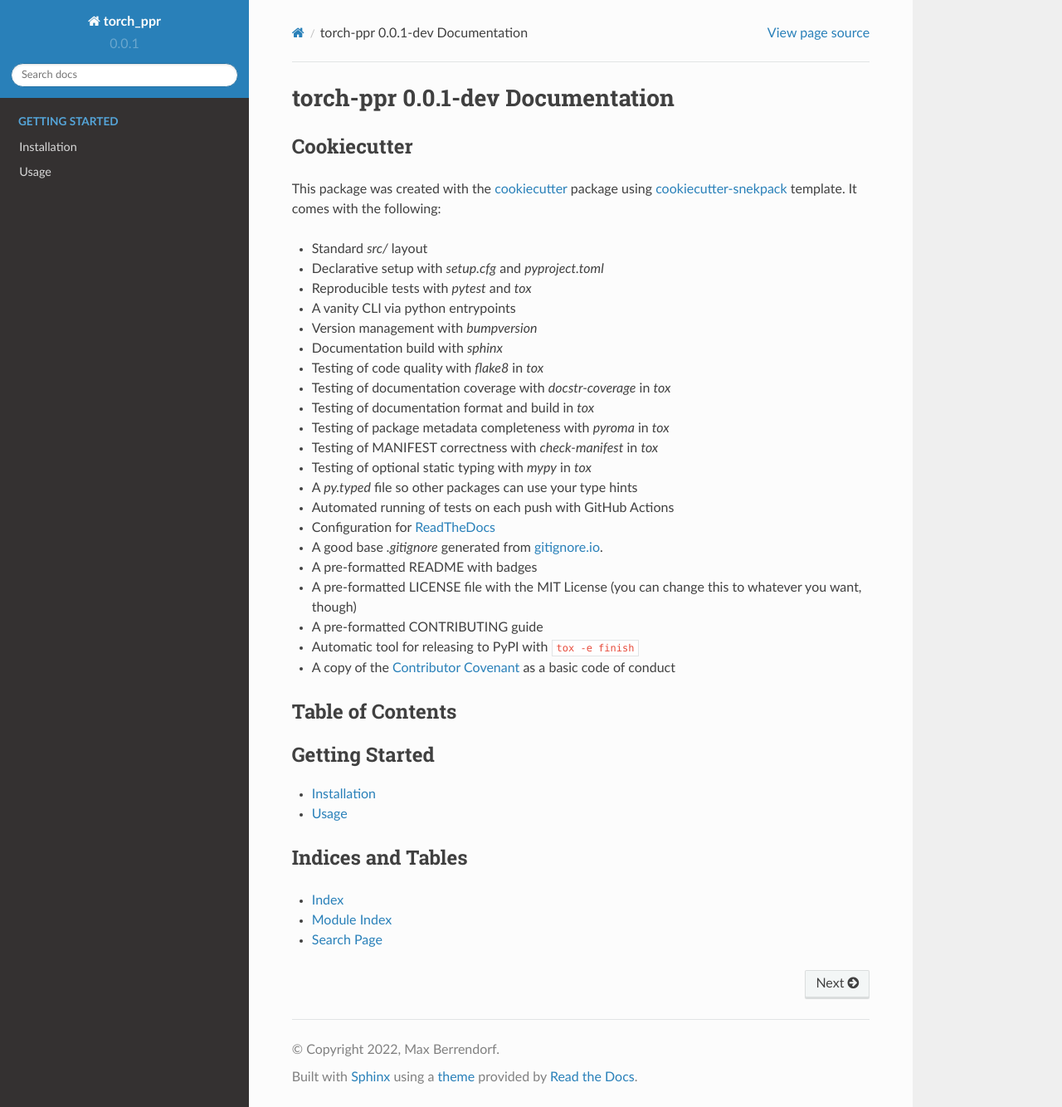
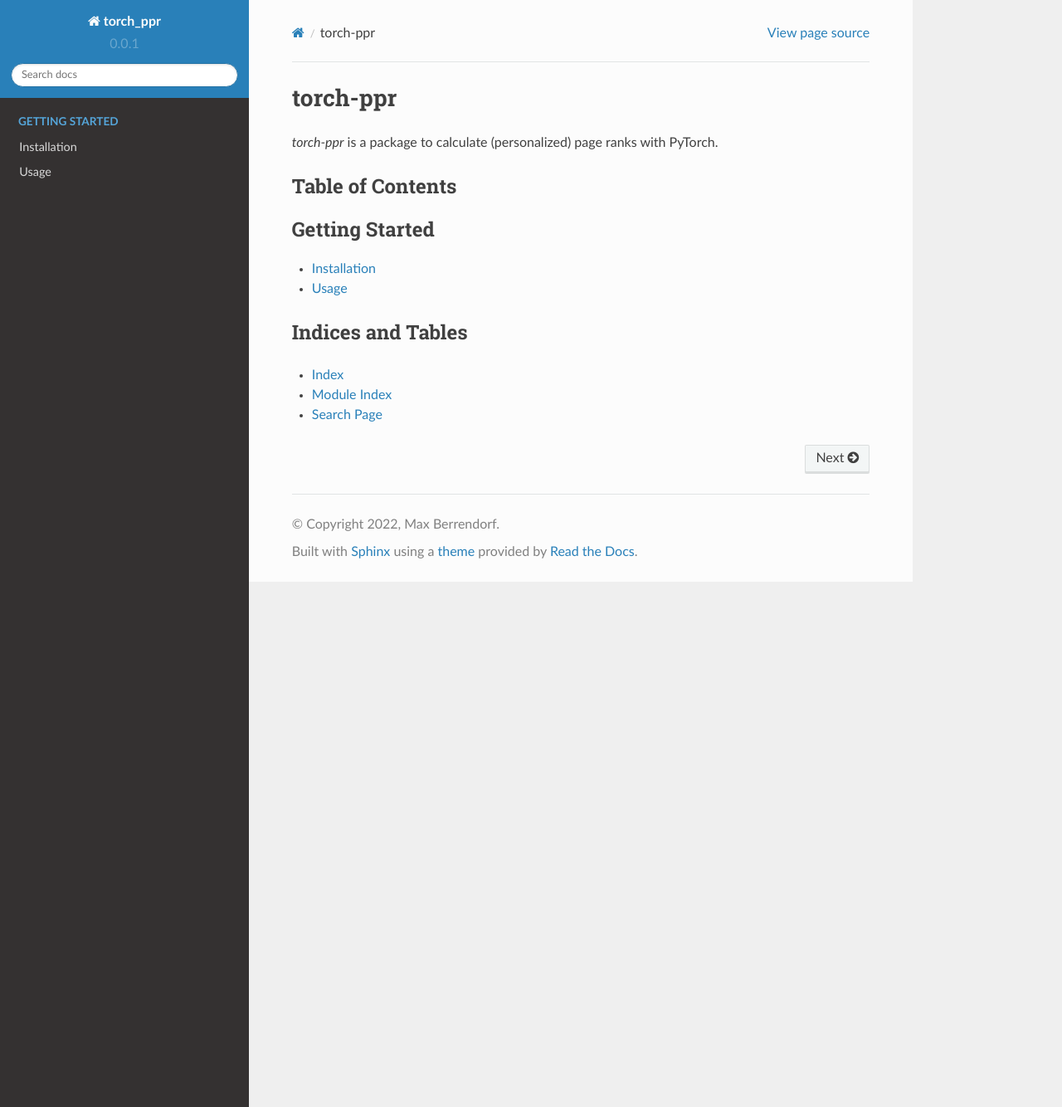
Before and after one commit to mberr/torch-ppr, a Sphinx documentation site: the page built from docs/source/index.rst, in a window 1280 px wide and 1334 px high. Shown: the whole window at 83% size. Built offline with Sphinx 7.4.7 and the Read the Docs theme 2.0.0, drawn with Linux system fonts in a browser that asks for light colours.

Commit message:
update index.rst

```diff
--- a/docs/source/index.rst
+++ b/docs/source/index.rst
@@ -1,33 +1,7 @@
-torch-ppr |release| Documentation
-=================================
+torch-ppr
+=========
 
-Cookiecutter
-------------
-This package was created with the `cookiecutter <https://github.com/cookiecutter/cookiecutter>`_
-package using `cookiecutter-snekpack <https://github.com/cthoyt/cookiecutter-snekpack>`_ template.
-It comes with the following:
-
-- Standard `src/` layout
-- Declarative setup with `setup.cfg` and `pyproject.toml`
-- Reproducible tests with `pytest` and `tox`
-- A vanity CLI via python entrypoints
-- Version management with `bumpversion`
-- Documentation build with `sphinx`
-- Testing of code quality with `flake8` in `tox`
-- Testing of documentation coverage with `docstr-coverage` in `tox`
-- Testing of documentation format and build in `tox`
-- Testing of package metadata completeness with `pyroma` in `tox`
-- Testing of MANIFEST correctness with `check-manifest` in `tox`
-- Testing of optional static typing with `mypy` in `tox`
-- A `py.typed` file so other packages can use your type hints
-- Automated running of tests on each push with GitHub Actions
-- Configuration for `ReadTheDocs <https://readthedocs.org/>`_
-- A good base `.gitignore` generated from `gitignore.io <https://gitignore.io>`_.
-- A pre-formatted README with badges
-- A pre-formatted LICENSE file with the MIT License (you can change this to whatever you want, though)
-- A pre-formatted CONTRIBUTING guide
-- Automatic tool for releasing to PyPI with ``tox -e finish``
-- A copy of the `Contributor Covenant <https://www.contributor-covenant.org>`_ as a basic code of conduct
+`torch-ppr` is a package to calculate (personalized) page ranks with PyTorch.
 
 Table of Contents
 -----------------
```
